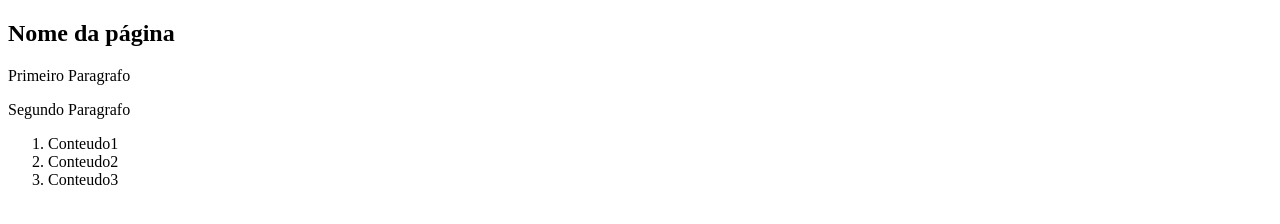
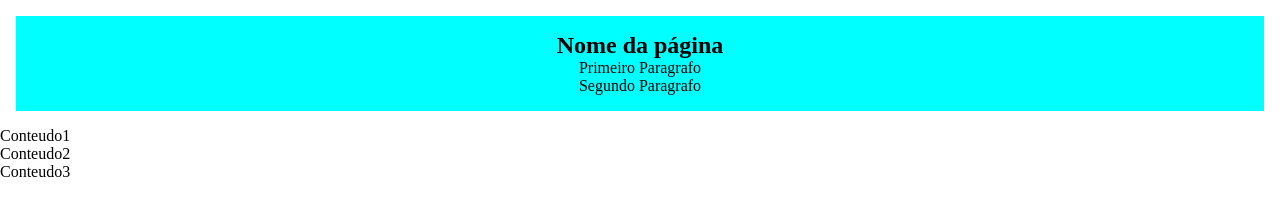
Before and after one commit to LeonardoVechieti/teste_git, a plain HTML site: page index.html in a window 1280 px wide. Drawn offline with Linux system fonts and the light colour scheme.

Commit message:
style_header

```diff
--- a/index.html
+++ b/index.html
@@ -5,26 +5,27 @@
     <meta http-equiv="X-UA-Compatible" content="IE=edge">
     <meta name="viewport" content="width=device-width, initial-scale=1.0">
     <title>Teste de Git</title>
+    <link rel="stylesheet" href="style.css">
 </head>
-    <header>
-        <section>
+    <header class="home">
+        <section class="titulo">
             <div>
                 <h1>Nome da página</h1>
             </div>
             <div>
-                <p>Primeiro Paragrafo</p>
-                <p>Segundo Paragrafo</p>
+                <p class="paragrafo">Primeiro Paragrafo</p>
+                <p class="paragrafo">Segundo Paragrafo</p>
 
             </div>
         </section>
-        <section>
-            <ol>
-                <li>Conteudo1</li>
-                <li>Conteudo2</li>
-                <li>Conteudo3</li>
-            </ol>
-        </section>
     </header>
+    <section class="conteudo">
+        <ol>
+            <li>Conteudo1</li>
+            <li>Conteudo2</li>
+            <li>Conteudo3</li>
+        </ol>
+    </section>
     <h1></h1>
 <body>
 
--- /dev/null
+++ b/style.css
@@ -0,0 +1,13 @@
+*{
+    padding: 0 ;
+    margin: 0 ;
+    text-decoration: none;
+}
+.home{
+    display: flex;
+    background-color: aqua;
+    text-align: center;
+    justify-content: center;
+    padding: 1em;
+    margin: 1em;
+}
```
